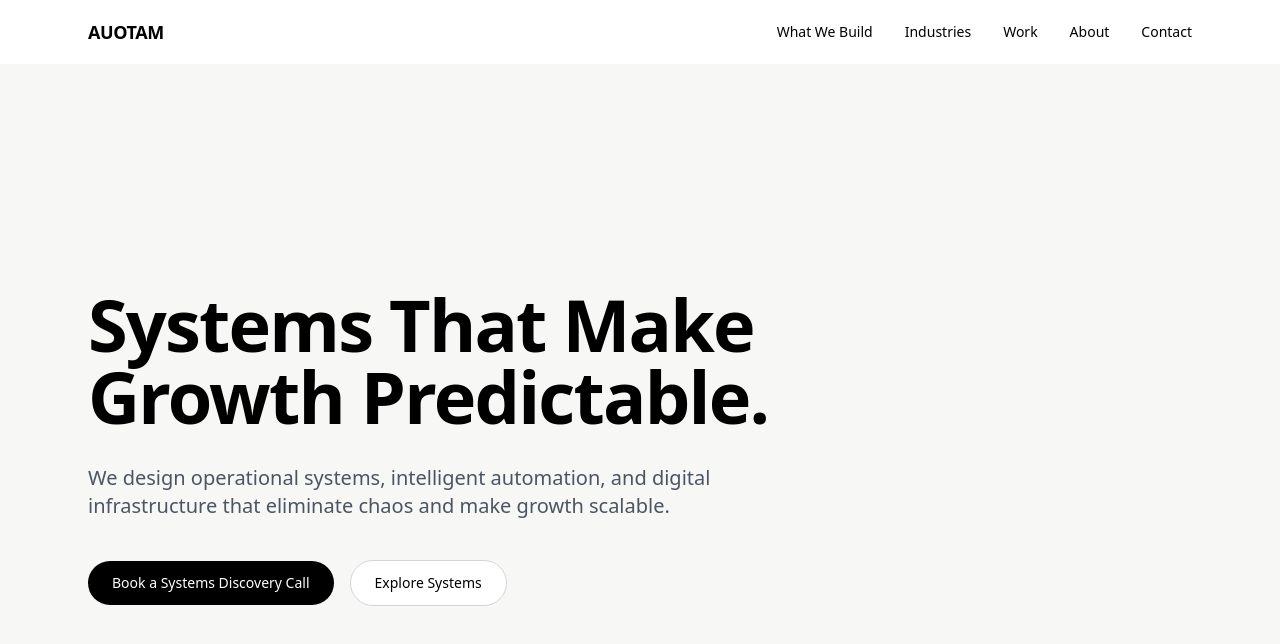
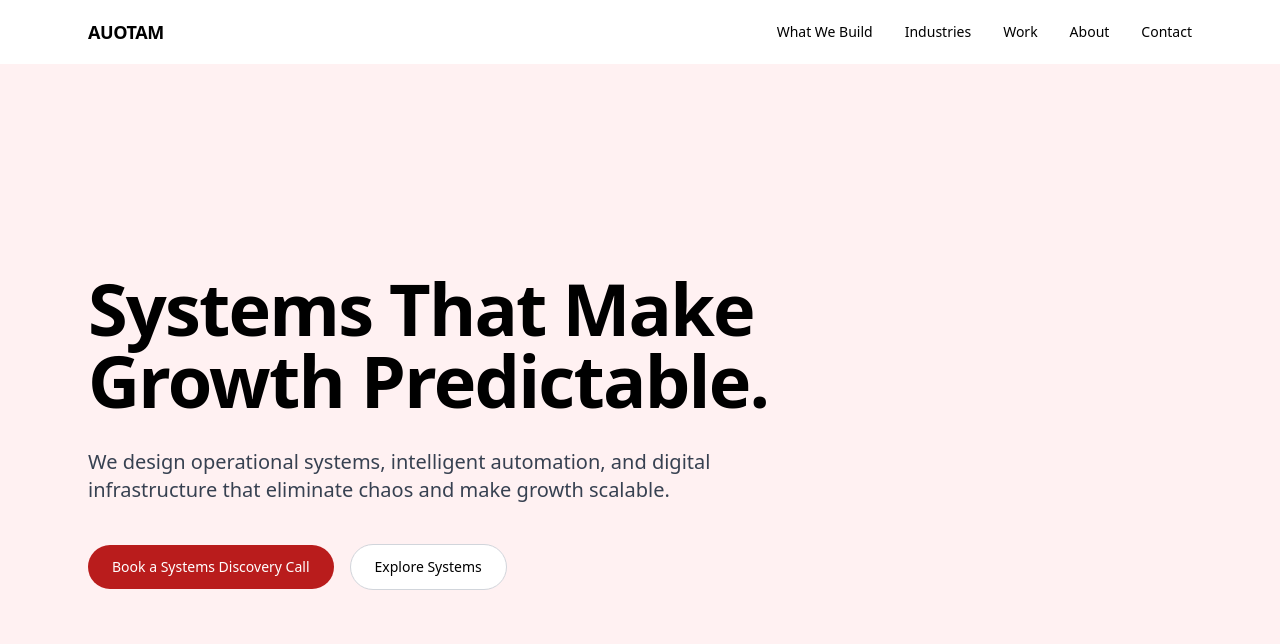
Before and after one commit to Auotam/AUOTAM-NEXTJS---MAIN, a Next.js app: page / in a window 1280 px wide. Shown: the top 644 px of the page. Built offline with nearby package versions, Linux system fonts and the light colour scheme.

Commit message:
Update page.tsx

```diff
--- a/app/page.tsx
+++ b/app/page.tsx
@@ -3,29 +3,29 @@ import Section from "../components/ui/Section"
 
 export default function Home() {
   return (
-    <main className="bg-[#f7f7f5] min-h-screen">
+    <main className="bg-[#fff1f2] min-h-screen">
       <Section>
         <Container>
-          <div className="max-w-3xl pt-32 pb-24">
+          <div className="max-w-3xl pt-28 pb-24">
 
-            <h1 className="text-6xl md:text-7xl font-semibold leading-tight tracking-tight text-black mb-8">
+            <h1 className="text-5xl md:text-6xl lg:text-7xl font-semibold leading-tight tracking-tight text-black mb-8">
               Systems That Make
               <br />
               Growth Predictable.
             </h1>
 
-            <p className="text-lg md:text-xl text-gray-600 mb-10 max-w-2xl leading-relaxed">
+            <p className="text-lg md:text-xl text-gray-700 mb-10 max-w-2xl leading-relaxed">
               We design operational systems, intelligent automation,
               and digital infrastructure that eliminate chaos and
               make growth scalable.
             </p>
 
-            <div className="flex items-center gap-4">
+            <div className="flex flex-wrap items-center gap-4">
               <a
                 href="https://calendly.com/auotam/meeting"
                 target="_blank"
                 rel="noopener noreferrer"
-                className="px-6 py-3 bg-black text-white rounded-full text-sm font-medium hover:opacity-80 transition"
+                className="px-6 py-3 bg-[#b91c1c] text-white rounded-full text-sm font-medium hover:bg-[#991b1b] transition"
               >
                 Book a Systems Discovery Call
               </a>
```
